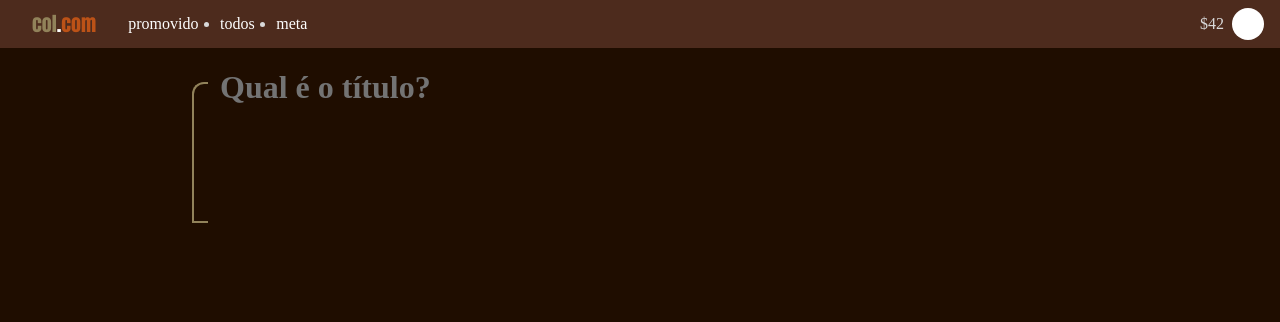
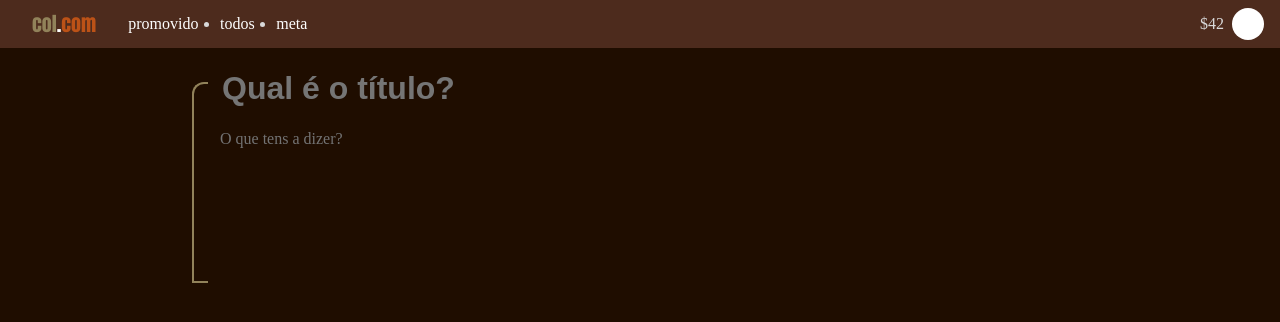
Before and after one commit to joallace/colcom, a React (Vite) app: page /write in a window 1280 px wide. Shown: the top 322 px of the page. Built offline with nearby package versions, Linux system fonts and the light colour scheme; some icons are missing.

Commit message:
Título separado do TipTap

```diff
--- a/src/assets/scss/components/_text_editor.scss
+++ b/src/assets/scss/components/_text_editor.scss
@@ -13,7 +13,7 @@
         }
     }
 
-    &.hidden{
+    &.hidden {
         display: none;
     }
 
@@ -71,7 +71,22 @@
 
 .text-editor {
     display: flex;
-    @include content-responsiveness
+    @include content-responsiveness;
+
+    .text{
+        width: 100%;
+    .title {
+        input {
+            width: 100%;
+            background-color: $default-bg;
+            outline: none;
+            border: none;
+            color: $default-green;
+            font-size: 2rem;
+            font-weight: bolder;
+        }
+    }
+}
 }
 
 .tiptap {
--- a/src/components/TextEditor.jsx
+++ b/src/components/TextEditor.jsx
@@ -25,9 +25,6 @@ import StarterKit from "@tiptap/starter-kit"
 import Chart from "@/components/TipTapChart"
 import ChartModal from "@/components/ChartModal"
 
-const CustomDocument = Document.extend({
-  content: "heading block*",
-})
 
 export default ({ setContent = () => { }, tableConfig = { maxRows: 100, maxColumns: 50 }, ...remainingProps }) => {
   const [isMenuInput, setIsMenuInput] = React.useState(false)
@@ -35,10 +32,12 @@ export default ({ setContent = () => { }, tableConfig = { maxRows: 100, maxColum
   const [numberRows, setNumberRows] = React.useState(0)
   const [numberColumns, setNumberColumns] = React.useState(0)
   const [chartData, setChartData] = React.useState([])
+  const [title, setTitle] = React.useState("")
+  const editorRef = React.useRef()
 
   const editor = useEditor({
     extensions: [
-      CustomDocument,
+      Document,
       StarterKit.configure({
         document: false,
         heading: false
@@ -49,10 +48,10 @@ export default ({ setContent = () => { }, tableConfig = { maxRows: 100, maxColum
       TableHeader,
       TableRow,
       Heading.configure({
-        levels: [1, 2, 3],
+        levels: [2, 3],
       }),
       Placeholder.configure({
-        placeholder: "Qual é o título?"
+        placeholder: "O que tens a dizer?"
       })
     ],
     editorProps: {
@@ -76,14 +75,14 @@ export default ({ setContent = () => { }, tableConfig = { maxRows: 100, maxColum
 
   const insertTable = () => { validateTableInterval() && editor.chain().focus().insertTable({ rows: +numberRows + 1, cols: numberColumns, withHeaderRow: true }).run() }
 
-  React.useEffect(()=>{
-    if(chartData.length !== 0)
+  React.useEffect(() => {
+    if (chartData.length !== 0)
       editor.chain().focus().insertContent(chartData).run()
   }, [chartData])
 
   return (
     <>
-      {(editor && !editor.isActive("heading", { level: 1 }) && !editor.isActive("table")) &&
+      {(editor && !editor.isEmpty && !editor.isActive("table")) &&
         <div>
           <BubbleMenu
             className={`menu ${editor.isActive("chart") ? "hidden" : "bubble"}`}
@@ -146,7 +145,7 @@ export default ({ setContent = () => { }, tableConfig = { maxRows: 100, maxColum
         </div>
       }
 
-      {(editor && !editor.isActive("heading", { level: 1 })) &&
+      {(editor && !editor.isEmpty) &&
         <div>
           <FloatingMenu
             className={`menu ${modal && "hidden"}`}
@@ -218,11 +217,23 @@ export default ({ setContent = () => { }, tableConfig = { maxRows: 100, maxColum
         </div>
       }
 
-      <ChartModal isOpen={modal} setIsOpen={setModal} setChartOutput={setChartData}/>
+      {modal &&
+        <ChartModal isOpen={modal} setIsOpen={setModal} setChartOutput={setChartData} />
+      }
 
       <div className="text-editor" {...remainingProps}>
         <div className="bracket" />
-        <EditorContent editor={editor} style={{ width: "100%" }} />
+        <div className="text">
+          <h1 className="title">
+            <input
+              placeholder="Qual é o título?"
+              value={title}
+              onChange={e => { setTitle(e.target.value) }}
+              onKeyUp={e => e.key === "Enter" && editor.chain().focus().run()}
+            />
+          </h1>
+          <EditorContent editor={editor} style={{ width: "100%" }} ref={editorRef}/>
+        </div>
       </div>
     </>
   )
```
